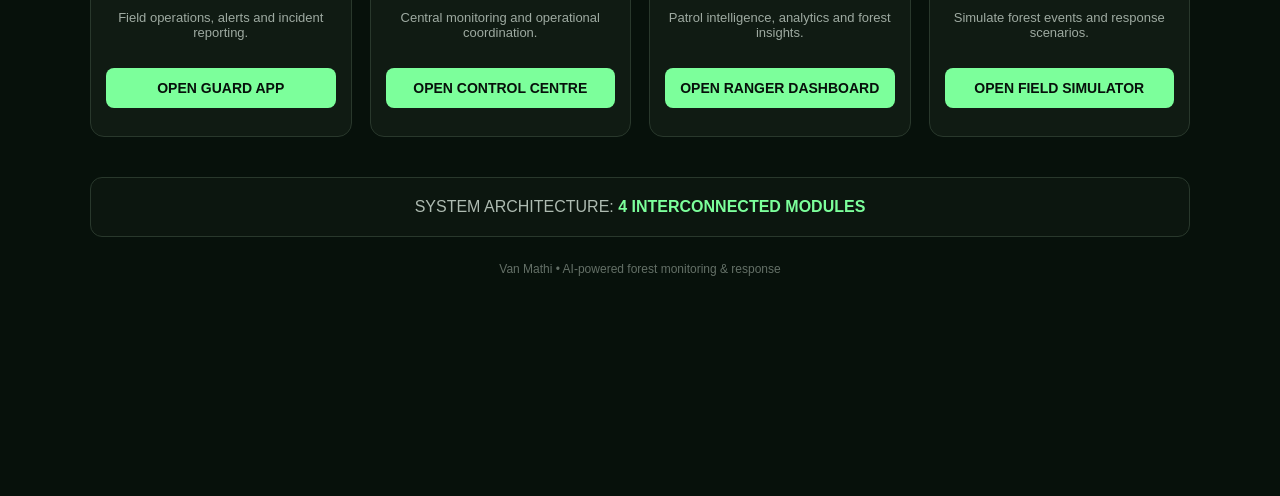
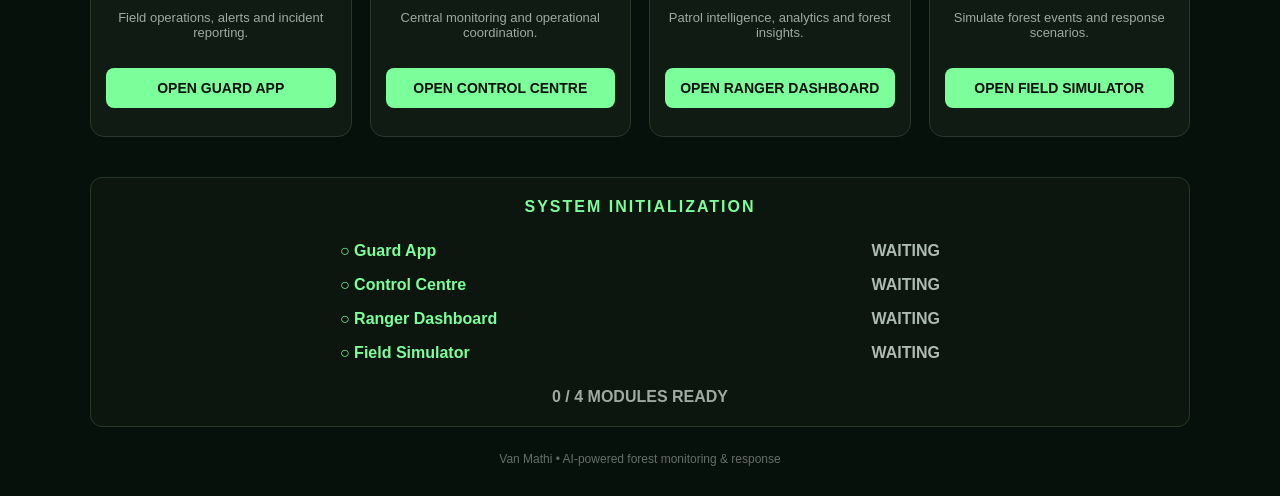
Before and after one commit to harishathithya16/VAN-MATHI, a plain HTML site: page index.html in a window 1280 px wide. Shown: the part 621-1117 px from the top of the page. Before the commit the page ends 927 px from the top, so only its background shows below. Drawn offline with Linux system fonts and the light colour scheme.

Commit message:
Enhance system status display in index.html
Added system initialization and module status display.

```diff
--- a/index.html
+++ b/index.html
@@ -279,10 +279,59 @@
     </div>
 
 
-    <div class="status">
-        SYSTEM ARCHITECTURE:
-        <span>4 INTERCONNECTED MODULES</span>
+    <div class="status" id="systemStatus">
+
+    <div style="
+        font-size:16px;
+        font-weight:800;
+        letter-spacing:2px;
+        color:#7cff9b;
+        margin-bottom:18px;
+    ">
+        SYSTEM INITIALIZATION
     </div>
+
+    <div id="moduleStatusList" style="
+        max-width:600px;
+        margin:0 auto;
+        text-align:left;
+    ">
+
+        <div class="module-status" data-module="guard"
+             style="display:flex;justify-content:space-between;align-items:center;padding:8px 0;">
+            <span>○ Guard App</span>
+            <strong class="module-state">WAITING</strong>
+        </div>
+
+        <div class="module-status" data-module="control"
+             style="display:flex;justify-content:space-between;align-items:center;padding:8px 0;">
+            <span>○ Control Centre</span>
+            <strong class="module-state">WAITING</strong>
+        </div>
+
+        <div class="module-status" data-module="ranger"
+             style="display:flex;justify-content:space-between;align-items:center;padding:8px 0;">
+            <span>○ Ranger Dashboard</span>
+            <strong class="module-state">WAITING</strong>
+        </div>
+
+        <div class="module-status" data-module="simulator"
+             style="display:flex;justify-content:space-between;align-items:center;padding:8px 0;">
+            <span>○ Field Simulator</span>
+            <strong class="module-state">WAITING</strong>
+        </div>
+
+    </div>
+
+    <div id="systemReadyMessage" style="
+        margin-top:18px;
+        font-weight:800;
+        color:#9eaaa1;
+    ">
+        0 / 4 MODULES READY
+    </div>
+
+</div>
 
 
     <div class="footer">
```
